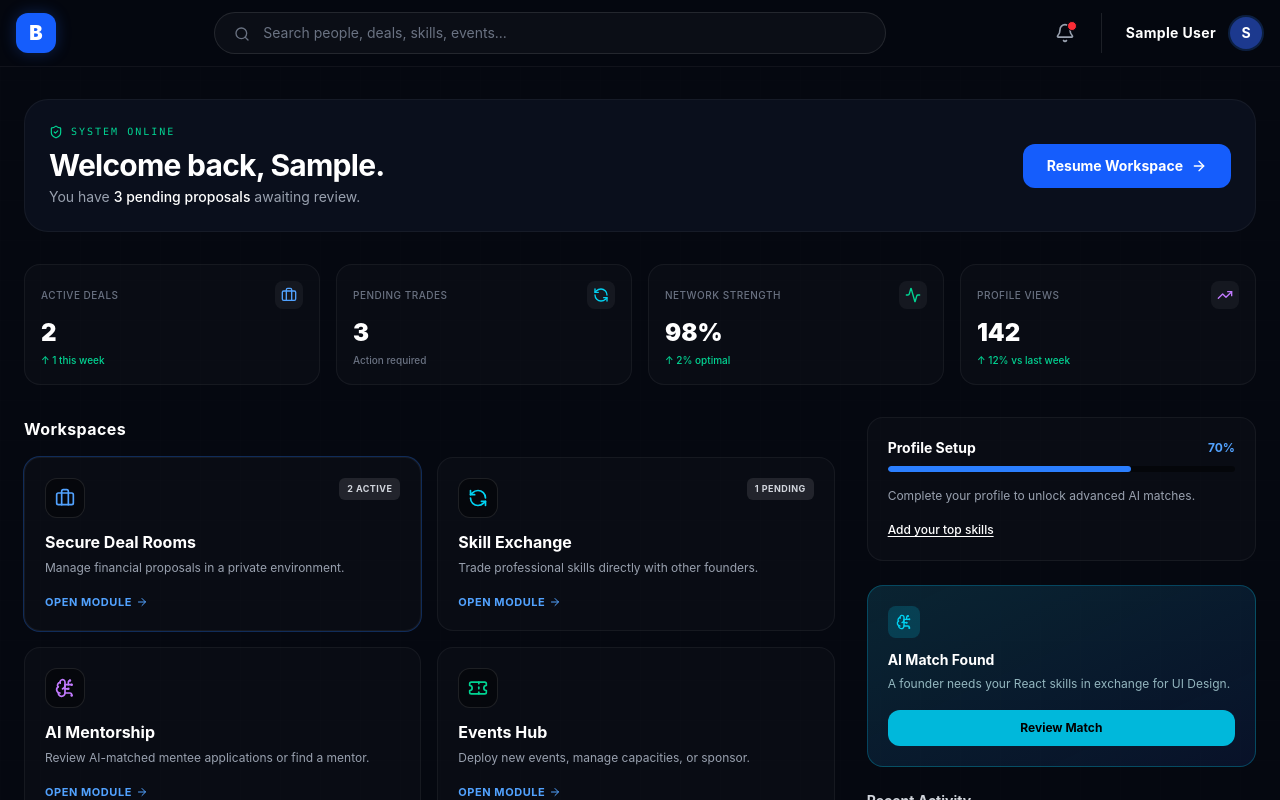
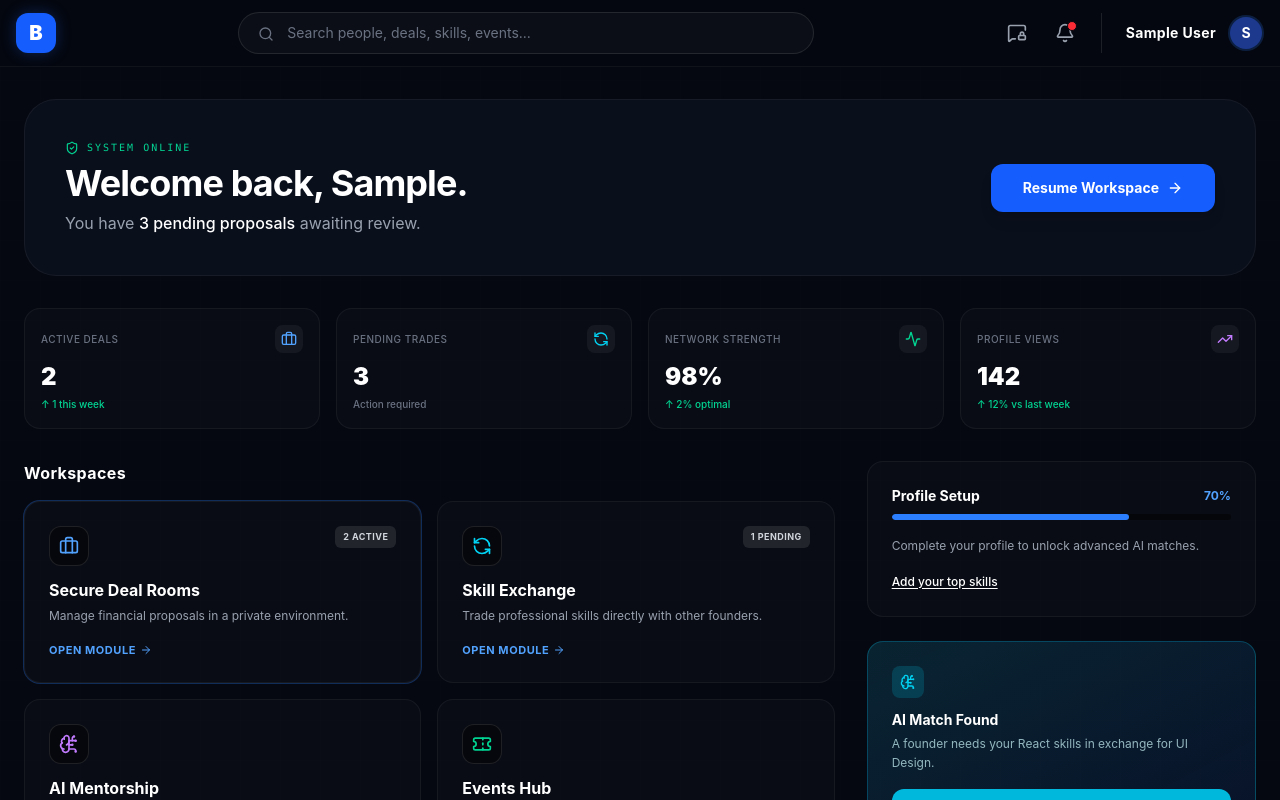
Before and after one commit to adnan579/Bizferbine-frontend, a React (Vite) app: page /dashboard in a window 1280 px wide. Shown: the top 800 px of the page. Built offline with nearby package versions, Linux system fonts and the light colour scheme; no server answers; sample sign-in values are in the browser's storage.

Commit message:
Update Dashboard some UI changes

```diff
--- a/src/pages/Dashboard.jsx
+++ b/src/pages/Dashboard.jsx
@@ -27,7 +27,6 @@ const Dashboard = () => {
       navigate('/login');
     } else if (userData) {
       setUser(JSON.parse(userData));
-      // Mock notification fetch
       setUnreadCount(2);
     }
   }, [navigate]);
@@ -40,7 +39,6 @@ const Dashboard = () => {
 
   if (!user) return <div className="min-h-screen bg-[#050810] text-blue-400 flex items-center justify-center font-mono animate-pulse tracking-widest uppercase text-sm text-center px-4">Initializing Systems...</div>;
 
-  // JARGON REMOVED: Clear, outcome-driven naming conventions
   const systemModules = [
     { title: "Secure Deal Rooms", path: "/deals", icon: <Briefcase size={20} className="text-blue-400" />, desc: "Manage financial proposals in a private environment.", badge: "2 Active", highlight: true },
     { title: "Skill Exchange", path: "/skill-exchange", icon: <RefreshCcw size={20} className="text-cyan-400" />, desc: "Trade professional skills directly with other founders.", badge: "1 Pending" },
@@ -51,27 +49,25 @@ const Dashboard = () => {
   ];
 
   return (
-    // Added pb-24 so content doesn't hide behind mobile bottom nav
     <div className="min-h-screen bg-[#050810] text-gray-200 font-sans selection:bg-blue-500/30 relative overflow-hidden pb-24 md:pb-10">
 
       <NotificationCenter isOpen={isNotifOpen} onClose={() => setIsNotifOpen(false)} onUnreadUpdate={setUnreadCount} />
 
-      {/* Background: Reduced grid visibility for lower cognitive load */}
       <div className="absolute inset-0 bg-[radial-gradient(ellipse_at_top_right,_var(--tw-gradient-stops))] from-blue-900/5 via-[#050810] to-[#050810] pointer-events-none"></div>
       <div className="absolute inset-0 bg-[linear-gradient(rgba(255,255,255,0.01)_1px,transparent_1px),linear-gradient(90deg,rgba(255,255,255,0.01)_1px,transparent_1px)] bg-[size:40px_40px] pointer-events-none opacity-50"></div>
 
-      {/* TOP NAVIGATION BAR */}
+      {/* TOP NAVIGATION BAR: Desktop layout restored and perfectly balanced */}
       <header className="sticky top-0 z-40 backdrop-blur-xl bg-[#050810]/90 border-b border-white/5">
         <div className="max-w-7xl mx-auto px-4 py-3 flex justify-between items-center gap-4">
 
-          <div className="flex items-center">
-            <Link to="/" className="w-10 h-10 shrink-0 bg-blue-600 rounded-xl flex items-center justify-center shadow-[0_0_15px_rgba(37,99,235,0.3)] hover:scale-105 transition-transform">
+          <div className="flex items-center shrink-0">
+            <Link to="/" className="w-10 h-10 bg-blue-600 rounded-xl flex items-center justify-center shadow-[0_0_15px_rgba(37,99,235,0.3)] hover:scale-105 transition-transform">
               <span className="text-white text-xl font-black">B</span>
             </Link>
           </div>
 
-          {/* DESKTOP SEARCH: Increased width & prominence */}
-          <div className="flex-1 max-w-2xl relative group hidden md:block">
+          {/* DESKTOP SEARCH: Restored to max-w-xl and centered perfectly */}
+          <div className="flex-1 max-w-xl relative group hidden md:block mx-6">
             <input
               type="text" placeholder="Search people, deals, skills, events..." value={searchQuery} onChange={(e) => setSearchQuery(e.target.value)}
               onKeyDown={(e) => e.key === 'Enter' && searchQuery.trim() && navigate(`/search?q=${encodeURIComponent(searchQuery)}`)}
@@ -80,7 +76,7 @@ const Dashboard = () => {
             <Search size={16} className="absolute left-5 top-3.5 text-gray-500" />
           </div>
 
-          <div className="flex items-center gap-1 sm:gap-4">
+          <div className="flex items-center gap-1 sm:gap-4 shrink-0">
             <button
               onClick={() => setIsMobileSearchOpen(!isMobileSearchOpen)}
               className="md:hidden p-2.5 text-gray-400 hover:text-white transition rounded-full hover:bg-white/5"
@@ -89,6 +85,10 @@ const Dashboard = () => {
             </button>
 
             <div className="flex items-center gap-1 sm:gap-2 border-r border-white/10 pr-2 sm:pr-4">
+              {/* RESTORED: Messages Icon for Desktop */}
+              <Link to="/messages" className="hidden md:flex p-2.5 text-gray-400 hover:text-rose-400 transition rounded-full hover:bg-white/5" title="Encrypted Messages">
+                <MessageSquareLock size={20} />
+              </Link>
               <button onClick={() => setIsNotifOpen(true)} className="relative p-2.5 text-gray-400 hover:text-blue-400 transition rounded-full hover:bg-white/5" title="System Alerts">
                 <Bell size={20} />
                 {unreadCount > 0 && <span className="absolute top-2 right-2 w-2.5 h-2.5 bg-red-500 rounded-full border border-[#050810]"></span>}
@@ -136,23 +136,23 @@ const Dashboard = () => {
 
       <main className="max-w-7xl mx-auto px-4 sm:px-6 py-6 md:py-8 relative z-10">
 
-        {/* HERO SECTION: Height reduced, CTAs clearer */}
-        <div className="mb-6 md:mb-8 flex flex-col md:flex-row justify-between items-start md:items-center gap-6 bg-[#0a0f1c] border border-white/5 p-6 rounded-2xl md:rounded-3xl relative overflow-hidden">
+        {/* HERO SECTION: Restored md:p-10 to give desktop back its breathing room */}
+        <div className="mb-6 md:mb-8 flex flex-col md:flex-row justify-between items-start md:items-center gap-6 bg-[#0a0f1c] border border-white/5 p-6 md:p-10 rounded-2xl md:rounded-[2rem] relative overflow-hidden">
           <div className="relative z-10 w-full md:w-auto">
             <div className="text-emerald-400 font-mono text-[10px] tracking-[0.2em] mb-2 uppercase flex items-center gap-2">
               <ShieldCheck size={14} /> System Online
             </div>
-            <h1 className="text-2xl md:text-3xl font-bold text-white tracking-tight mb-1">
+            <h1 className="text-2xl md:text-4xl font-bold text-white tracking-tight mb-2">
               Welcome back, {user.name.split(' ')[0]}.
             </h1>
-            <p className="text-gray-400 text-sm">You have <span className="text-white font-medium">3 pending proposals</span> awaiting review.</p>
+            <p className="text-gray-400 text-sm md:text-base">You have <span className="text-white font-medium">3 pending proposals</span> awaiting review.</p>
           </div>
-          <Link to="/skill-exchange" className="relative z-10 w-full md:w-auto bg-blue-600 hover:bg-blue-500 text-white px-6 py-3 rounded-xl text-sm font-bold transition flex justify-center items-center gap-2">
+          <Link to="/skill-exchange" className="relative z-10 w-full md:w-auto bg-blue-600 hover:bg-blue-500 text-white px-8 py-3.5 rounded-xl text-sm font-bold transition flex justify-center items-center gap-2 shadow-lg">
             Resume Workspace <ArrowRight size={16} />
           </Link>
         </div>
 
-        {/* KPI STRIP: Added trends/mini analytics */}
+        {/* KPI STRIP */}
         <div className="grid grid-cols-2 lg:grid-cols-4 gap-3 md:gap-4 mb-8">
           {[
             { label: "Active Deals", value: "2", icon: <Briefcase size={16} className="text-blue-400"/>, trend: "↑ 1 this week", trendUp: true },
@@ -187,14 +187,12 @@ const Dashboard = () => {
                 <Link
                   to={mod.path}
                   key={index}
-                  // Heights reduced, padding tightened for scannability
-                  className={`group relative bg-white/[0.02] border border-white/5 p-5 rounded-2xl transition-all hover:bg-white/[0.04] flex flex-col overflow-hidden ${mod.highlight ? 'ring-1 ring-blue-500/30' : ''}`}
+                  className={`group relative bg-white/[0.02] border border-white/5 p-5 md:p-6 rounded-2xl transition-all hover:bg-white/[0.04] flex flex-col overflow-hidden ${mod.highlight ? 'ring-1 ring-blue-500/30' : ''}`}
                 >
                   <div className="flex justify-between items-start mb-3">
                     <div className="w-10 h-10 bg-black/40 border border-white/10 rounded-xl flex items-center justify-center group-hover:scale-105 transition-transform">
                       {mod.icon}
                     </div>
-                    {/* Skimmable Badges instead of empty space */}
                     {mod.badge && (
                       <span className="text-[9px] font-bold uppercase tracking-wider px-2 py-1 rounded-md bg-white/10 text-gray-300">
                         {mod.badge}
@@ -207,7 +205,6 @@ const Dashboard = () => {
                     {mod.desc}
                   </p>
 
-                  {/* Text-based clear action instead of ambiguous arrow */}
                   <div className="mt-auto flex items-center gap-1 text-[11px] font-bold text-blue-400 uppercase tracking-wider group-hover:text-blue-300 transition-colors">
                     Open Module <ArrowRight size={12} className="group-hover:translate-x-1 transition-transform" />
                   </div>
@@ -219,8 +216,8 @@ const Dashboard = () => {
           {/* RIGHT: RETENTION SIDEBAR */}
           <div className="space-y-6 order-1 xl:order-2">
 
-            {/* NEW: Onboarding Guidance */}
-            <div className="bg-white/[0.02] border border-white/5 p-5 rounded-2xl">
+            {/* Onboarding Guidance */}
+            <div className="bg-white/[0.02] border border-white/5 p-5 md:p-6 rounded-2xl">
               <div className="flex justify-between items-center mb-2">
                 <h2 className="text-sm font-bold text-white">Profile Setup</h2>
                 <span className="text-xs text-blue-400 font-bold">70%</span>
@@ -228,12 +225,12 @@ const Dashboard = () => {
               <div className="w-full bg-black/50 rounded-full h-1.5 mb-4 overflow-hidden">
                 <div className="bg-blue-500 h-1.5 rounded-full w-[70%]"></div>
               </div>
-              <p className="text-xs text-gray-400 mb-3">Complete your profile to unlock advanced AI matches.</p>
+              <p className="text-xs text-gray-400 mb-3 leading-relaxed">Complete your profile to unlock advanced AI matches.</p>
               <Link to="/profile" className="text-xs text-white font-medium underline underline-offset-2 hover:text-blue-400 transition">Add your top skills</Link>
             </div>
 
-            {/* Recommended Action: Elevated contrast (Level 1) */}
-            <div className="bg-gradient-to-br from-cyan-900/40 to-blue-900/20 border border-cyan-500/30 p-5 rounded-2xl relative overflow-hidden group">
+            {/* Recommended Action */}
+            <div className="bg-gradient-to-br from-cyan-900/40 to-blue-900/20 border border-cyan-500/30 p-5 md:p-6 rounded-2xl relative overflow-hidden group">
               <div className="w-8 h-8 bg-cyan-500/20 rounded-lg flex items-center justify-center mb-3 text-cyan-400">
                 <BrainCircuit size={16} />
               </div>
@@ -244,10 +241,10 @@ const Dashboard = () => {
               </Link>
             </div>
 
-            {/* Recent Activity Feed: Lower contrast (Level 3) */}
+            {/* Recent Activity Feed */}
             <div>
               <h2 className="text-sm font-bold text-gray-300 mb-3">Recent Activity</h2>
-              <div className="bg-transparent border border-white/5 p-4 rounded-2xl space-y-4">
+              <div className="bg-transparent border border-white/5 p-4 md:p-5 rounded-2xl space-y-4">
                 {[
                   { icon: <Clock size={14} className="text-yellow-400"/>, text: "Deal #0A89 marked as Negotiating", time: "2 hrs ago" },
                   { icon: <CheckCircle2 size={14} className="text-emerald-400"/>, text: "Jane Doe accepted your connection", time: "5 hrs ago" },
@@ -269,7 +266,7 @@ const Dashboard = () => {
         </div>
       </main>
 
-      {/* NEW: MOBILE BOTTOM NAVIGATION (Sticky) */}
+      {/* MOBILE BOTTOM NAVIGATION */}
       <nav className="md:hidden fixed bottom-0 left-0 w-full bg-[#050810]/95 backdrop-blur-xl border-t border-white/10 z-50 px-6 py-3 flex justify-between items-center pb-safe">
         <Link to="/dashboard" className="flex flex-col items-center gap-1 text-blue-400">
           <Home size={20} />
@@ -286,7 +283,6 @@ const Dashboard = () => {
         <Link to="/messages" className="flex flex-col items-center gap-1 text-gray-500 hover:text-gray-300 transition relative">
           <MessageSquare size={20} />
           <span className="text-[10px] font-medium">Chat</span>
-          {/* Unread indicator */}
           <span className="absolute -top-1 -right-1 w-2 h-2 bg-red-500 rounded-full"></span>
         </Link>
         <Link to="/profile" className="flex flex-col items-center gap-1 text-gray-500 hover:text-gray-300 transition">
```
